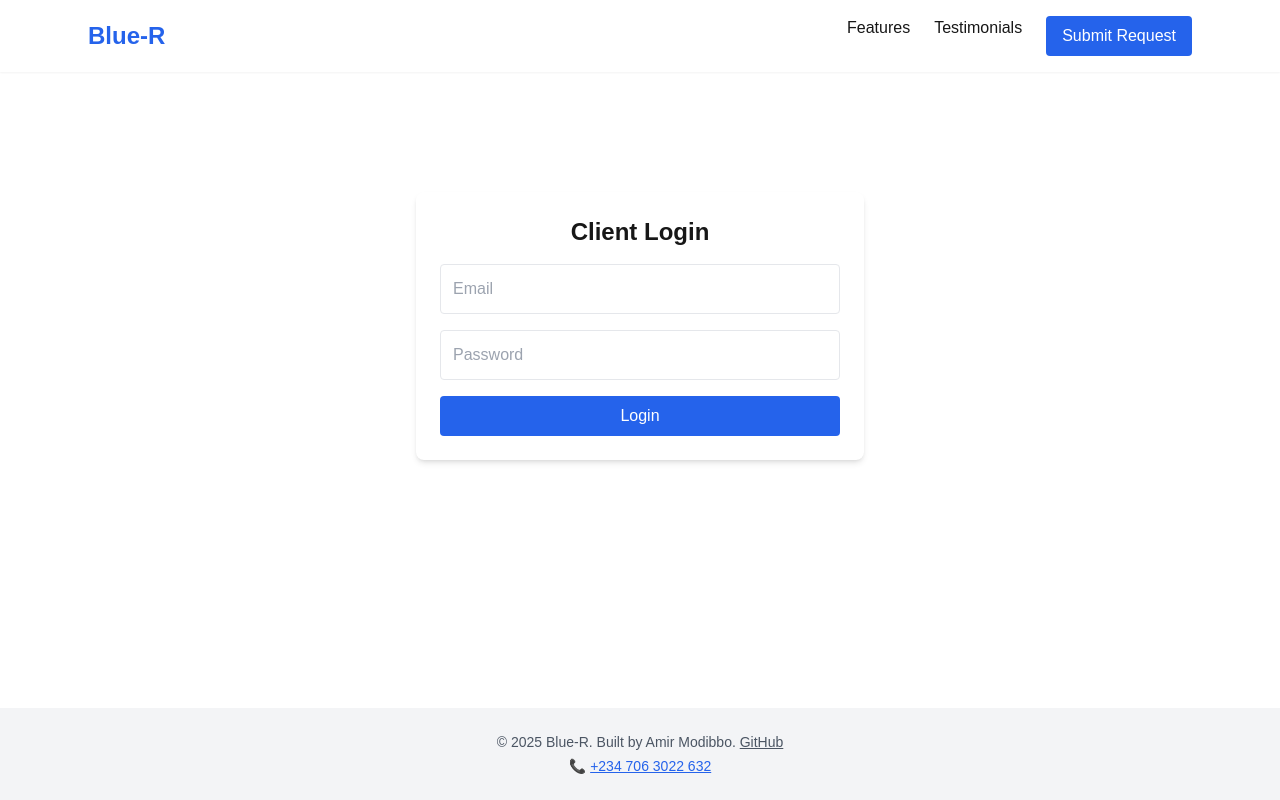
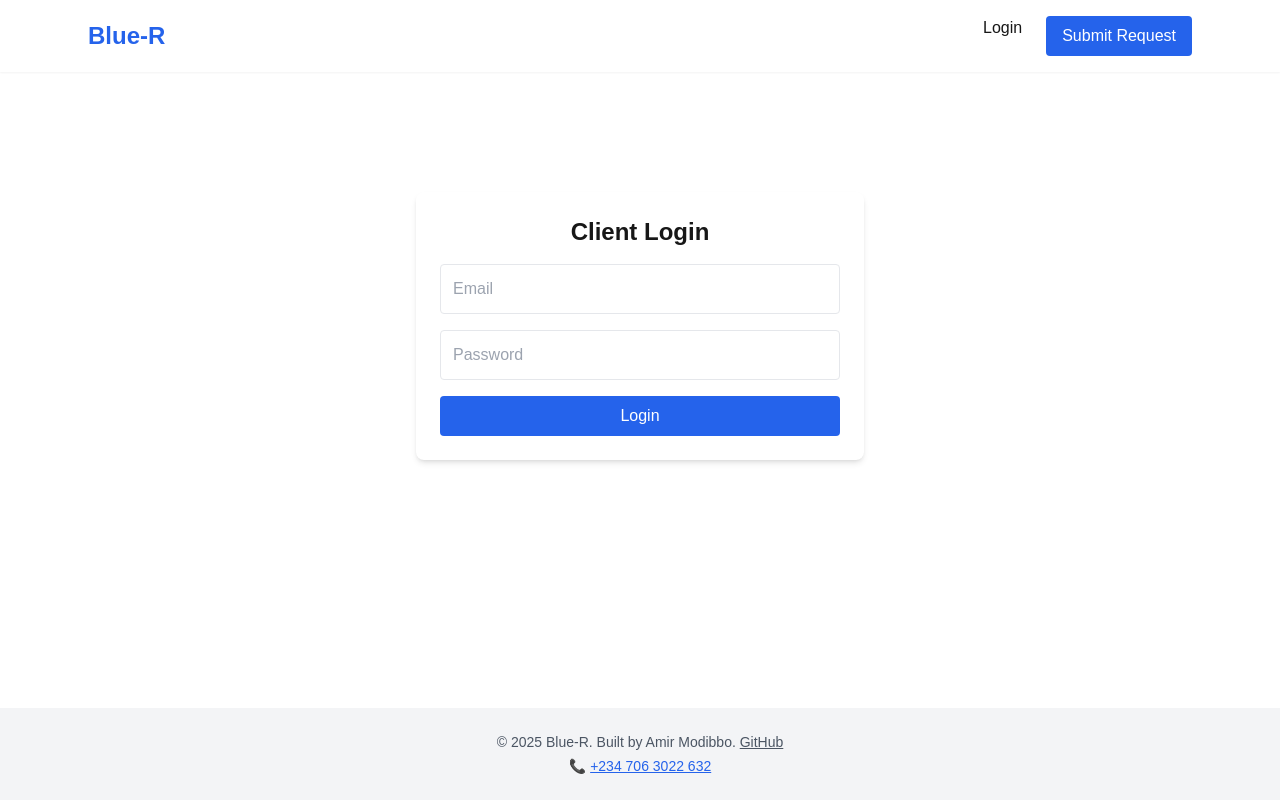
Before and after one commit to AmrMod/my-startup-app, a Next.js app: page /login in a window 1280 px wide. Built offline with nearby package versions, Linux system fonts and the light colour scheme.

Commit message:
layout on other pages modified.

```diff
--- /dev/null
+++ b/components/Layout_2.tsx
@@ -0,0 +1,62 @@
+// components/Layout.tsx
+import Link from 'next/link';
+import { useState } from 'react';
+
+const Layout_2 = ({ children }: { children: React.ReactNode }) => {
+  const [menuOpen, setMenuOpen] = useState(false);
+
+  return (
+    <div className="flex flex-col min-h-screen">
+      {/* Header */}
+      <header className="bg-white shadow-sm fixed top-0 w-full z-10">
+        <div className="max-w-6xl mx-auto px-6 py-4 flex justify-between items-center">
+          <Link href="/" className="text-2xl font-bold text-blue-600">
+            Blue‑R
+          </Link>
+
+          <button
+            onClick={() => setMenuOpen(!menuOpen)}
+            className="md:hidden text-gray-800"
+          >
+            ☰
+          </button>
+
+          <nav className="hidden md:flex space-x-6">
+            <Link href="/login" className="hover:text-blue-600">Login</Link>
+            <Link href="/submit" className="bg-blue-600 text-white px-4 py-2 rounded hover:bg-blue-700">
+              Submit Request
+            </Link>
+          </nav>
+        </div>
+
+        {/* Mobile Menu */}
+        {menuOpen && (
+          <div className="md:hidden px-6 py-2 bg-white shadow">
+            <Link href="/login" className="block py-2" onClick={() => setMenuOpen(false)}>Login</Link>
+            <Link href="/submit" className="block bg-blue-600 text-white px-4 py-2 rounded text-center mt-2" onClick={() => setMenuOpen(false)}>
+              Submit Request
+            </Link>
+          </div>
+        )}
+      </header>
+
+      {/* Content */}
+      <main className="pt-24 px-4 flex-grow">{children}</main>
+
+      {/* Footer */}
+      <footer className="mt-auto py-6 bg-gray-100 text-center text-sm text-gray-600 space-y-1">
+  <p>
+    © {new Date().getFullYear()} Blue‑R. Built by Amir Modibbo.{' '}
+    <a href="https://github.com/AmrMod/my-startup-app" className="underline">
+      GitHub
+    </a>
+  </p>
+  <p>
+    📞 <a href="tel:+2347063022632" className="underline text-blue-600">+234 706 3022 632</a>
+  </p>
+</footer>
+    </div>
+  );
+};
+
+export default Layout_2;
--- a/pages/index.tsx
+++ b/pages/index.tsx
@@ -48,12 +48,11 @@ export default function Home() {
   return (
     <Layout>
       {/* Hero */}
-      {/* Hero */}
 <section className="pt-24 pb-16 bg-gradient-to-br from-blue-50 to-white">
   <div className="max-w-5xl mx-auto px-6 flex flex-col md:flex-row items-center">
     <div className="md:w-1/2 space-y-6">
       <h1 className="text-5xl font-extrabold text-blue-700">
-        Professional Web Development & Maintenance
+        Professional Web Development & Maintenance Services
       </h1>
       <p className="text-lg text-gray-700">
         Blue‑R delivers custom software solutions and ongoing website care so you can focus
@@ -75,7 +74,7 @@ export default function Home() {
         <Image
           src="/Blue-R.png"
           alt="Web development illustration"
-          width={500}
+          width={400}
           height={400}
           className="mx-auto object-contain"
         />
@@ -96,7 +95,7 @@ export default function Home() {
         <div className="max-w-5xl mx-auto px-6 grid gap-8 sm:grid-cols-2 lg:grid-cols-3">
           {[
             ['💡', 'Custom Builds', 'Tailored web apps & sites'],
-            ['🔧', 'Maintenance', 'Regular updates, bug fixes'],
+            ['🔧', 'Maintenance', 'Updates, bug fixes'],
             ['⚡', 'Performance', 'Speed optimization & SEO'],
             ['🔒', 'Security', 'Vulnerability assessments'],
             ['📈', 'Analytics', 'Data-driven insights'],
@@ -119,7 +118,7 @@ export default function Home() {
         <div className="max-w-4xl mx-auto px-6 space-y-8">
           {[
             ['\u201cBlue‑R built our new site in weeks and handles all updates flawlessly.\u201d', '— Jane Doe, CEO of Acme Corp'],
-            ['\u201cTheir team optimized our performance by 50% and secured our data.\u201d', '— John Smith, CTO of TechCo'],
+            ['\u201cTheir team brought back our website back to life when it crashed.\u201d', '— John Smith, CTO of TechCo'],
           ].map(([quote, author], i) => (
             <blockquote key={i} className="bg-white p-6 rounded-lg shadow">
               <p className="text-gray-700 italic mb-4">{quote}</p>
--- a/pages/login.tsx
+++ b/pages/login.tsx
@@ -2,7 +2,7 @@
 import { useState } from "react";
 import { useRouter } from "next/router";
 import { supabase } from "../lib/supabaseClient";
-import Layout from "../components/Layout";
+import Layout_2 from "../components/Layout_2";
 
 export default function Login() {
   const [email, setEmail] = useState("");
@@ -31,7 +31,7 @@ export default function Login() {
   };
 
   return (
-    <Layout>
+    <Layout_2>
       <div className="max-w-md mx-auto mt-24 bg-white shadow-md p-6 rounded-lg">
         <h2 className="text-2xl font-semibold text-center mb-4">Client Login</h2>
         <form onSubmit={handleLogin} className="space-y-4">
@@ -61,6 +61,6 @@ export default function Login() {
           {errorMsg && <p className="text-red-500 text-sm">{errorMsg}</p>}
         </form>
       </div>
-    </Layout>
+    </Layout_2>
   );
 }
--- a/pages/register.tsx
+++ b/pages/register.tsx
@@ -2,7 +2,7 @@
 import { useState } from "react";
 import { useRouter } from "next/router";
 import { supabase } from "../lib/supabaseClient";
-import Layout from "../components/Layout";
+import Layout_2 from "../components/Layout_2";
 
 export default function Register() {
   const [email, setEmail] = useState("");
@@ -51,7 +51,7 @@ export default function Register() {
   };
 
   return (
-    <Layout>
+    <Layout_2>
       <div className="max-w-md mx-auto mt-24 bg-white shadow-md p-6 rounded-lg">
         <h2 className="text-2xl font-semibold text-center mb-4">Client Registration</h2>
         <form onSubmit={handleRegister} className="space-y-4">
@@ -89,6 +89,6 @@ export default function Register() {
           {errorMsg && <p className="text-red-500 text-sm">{errorMsg}</p>}
         </form>
       </div>
-    </Layout>
+    </Layout_2>
   );
 }
--- a/pages/submit.tsx
+++ b/pages/submit.tsx
@@ -1,7 +1,7 @@
 // pages/submit.tsx
 import React, { useState } from "react";
 import { supabase } from "../lib/supabaseClient";
-import Layout from "../components/Layout";
+import Layout_2 from "../components/Layout_2";
 
 export default function Submit() {
   const [form, setForm] = useState({
@@ -43,7 +43,7 @@ export default function Submit() {
   };
 
   return (
-    <Layout>
+    <Layout_2>
       <h1 className="text-2xl font-bold mb-4 text-center">Submit a Software Project</h1>
       <form
         onSubmit={handleSubmit}
@@ -98,6 +98,6 @@ export default function Submit() {
         </button>
         {message && <p className="text-center text-sm mt-2">{message}</p>}
       </form>
-    </Layout>
+    </Layout_2>
   );
 }
```
